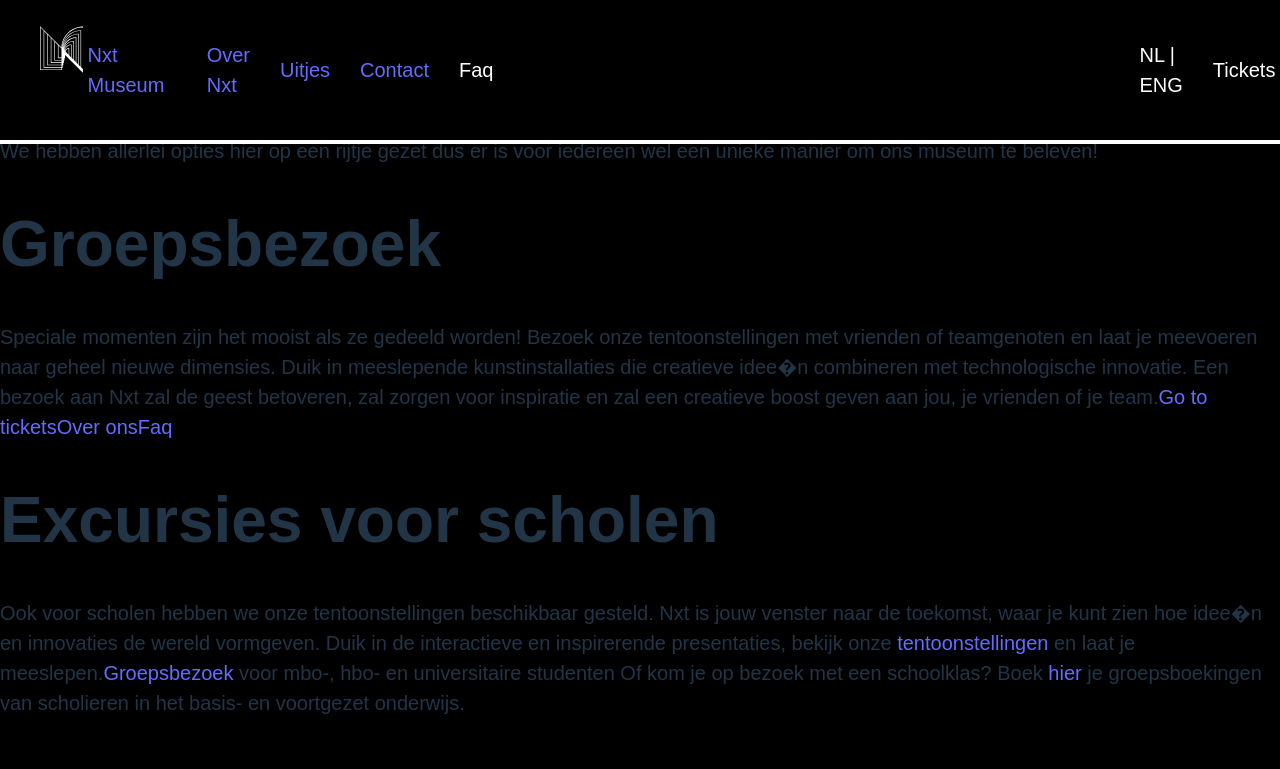
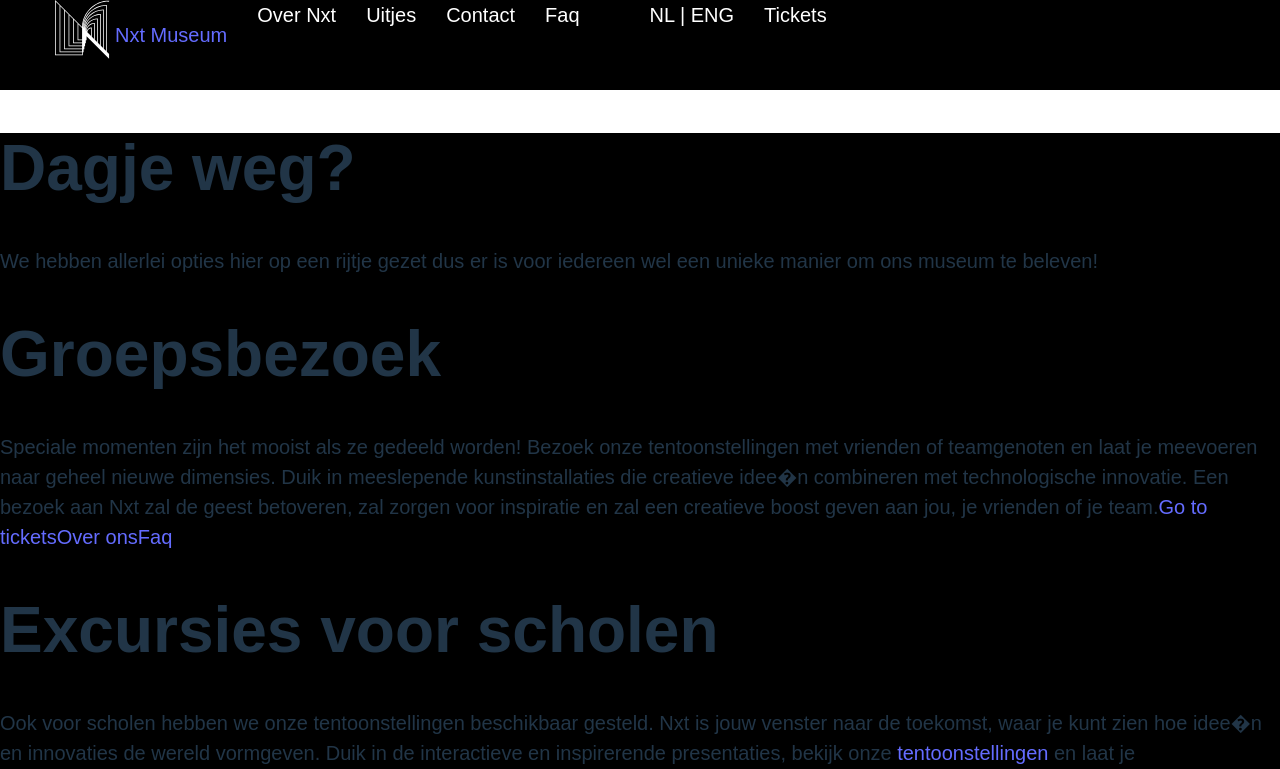
Before and after one commit to QuintenDuijster/BO, a React (Vite) app in the folder Website/museum online website/: page /Uitjes in a window 1280 px wide. Shown: the top 769 px of the page. Built offline with nearby package versions, Linux system fonts and the light colour scheme.

Commit message:
new header

```diff
--- a/Website/museum online website/src/Herbruikbaar/Header.tsx
+++ b/Website/museum online website/src/Herbruikbaar/Header.tsx
@@ -26,33 +26,27 @@ const Header: React.FC = () =>
                     </li>
                     <li className="dropdown">
                         <span><a href="OverNxt">Over Nxt</a></span>
-                        <div className="dropdown-content">
-                            <ul>
+                        <ul className="dropdown-content">
                             <li><a className="hoverLink" href="OverNxt">Reviews</a></li>
                             <li><a className="hoverLink" href="OverNxt">Ons team</a></li>
                             <li><a className="hoverLink" href="OverNxt">Eten en Drinken</a></li>
                             <li><a className="hoverLink" href="OverNxt">Onze huisregels</a></li>
                         </ul>
-                        </div>
                     </li>
                     <li className="dropdown">
                         <span><a href="Uitjes">Uitjes</a></span>
-                        <div className="dropdown-content">
-                            <ul>
+                        <ul className="dropdown-content">
                             <li><a className="hoverLink" href="Uitjes">Bedrijfsuitje</a></li>
                             <li><a className="hoverLink" href="Uitjes">Educatie</a></li>
                             <li><a className="hoverLink" href="Uitjes">Workshops</a></li>
                         </ul>
-                        </div>
                     </li>
                     <li className="dropdown">
                         <span><a href="Contact">Contact</a></span>
-                        <div className="dropdown-content">
-                            <ul>
+                        <ul className="dropdown-content">
                             <li><a className="hoverLink" href="Contact">Routeomschrijving</a></li>
                             <li><a className="hoverLink" href="Contact">Contactgegevens</a></li>
                         </ul>
-                        </div>
                     </li>
                     <li>
                         <a className="hoverLink" href="Faq">Faq</a>
--- a/Website/museum online website/src/Herbruikbaar/hoverLink.css
+++ b/Website/museum online website/src/Herbruikbaar/hoverLink.css
@@ -26,30 +26,16 @@
     color:white;
 }
 
-
-.dropdown {
-    display: block;
-    position: relative;
+.dropdown span a{
     color: white;
 }
 
+.dropdown span a:hover {
+    color: white;
+}
 
-    .dropdown::after {
-        content: '';
-        position: absolute;
-        bottom: 0;
-        left: 0;
-        width: 100%;
-        height: 0.1em;
-        background-color: white;
-        opacity: 0;
-        transition: opacity 300ms, transform 300ms;
-    }
-
-.dropdown:hover::after,
-.dropdown:focus::after {
-    opacity: 1;
-    transform: translate3d(0, 0.2em, 0);
+.dropdown {
+    color: white;
 }
 
 .dropdown:hover .dropdown-content{
@@ -59,3 +45,10 @@
 .dropdown:hover {
     color: white;
 }
+
+.dropdown-content {
+    display: none;
+    position: absolute;
+    z-index: 1;
+    background-color: black;
+}
--- a/Website/museum online website/src/css/Header.css
+++ b/Website/museum online website/src/css/Header.css
@@ -1,43 +1,23 @@
-header {
-    position: fixed;
-    top: 0;
-    width: 100%;
-    display: flex;
-    border-bottom: 4px solid white;
+
+header{
+    background-color: black;
 }
 
-.Logo,
 header nav,
-header ul {
+header nav ul,
+header .Logo {
     display: flex;
 }
 
-header li{
-    margin: auto;
-    margin-right: 30px;
-}
-
-header .dropdown-content {
-    display: none;
-    position: absolute;
-    z-index: 1;
-    background-color: black;
-    padding: 20px 0px;
+@media screen and (max-width: 850px) {
+    header nav,
+    header nav ul,
+    header .Logo {
+        display: block;
+    }
 }
 
 
-header .dropdown {
-    color: white;
+header li {
+    margin: 0px 15px;
 }
-
-header .dropdown:hover {
-    color: white;
-}
-
-.right {
-    margin-left: 45vw;
-}
-
-header .dropdown-content ul {
-    display: block;
-}
```
Lines whose indentation alone changed are shown as unchanged.
